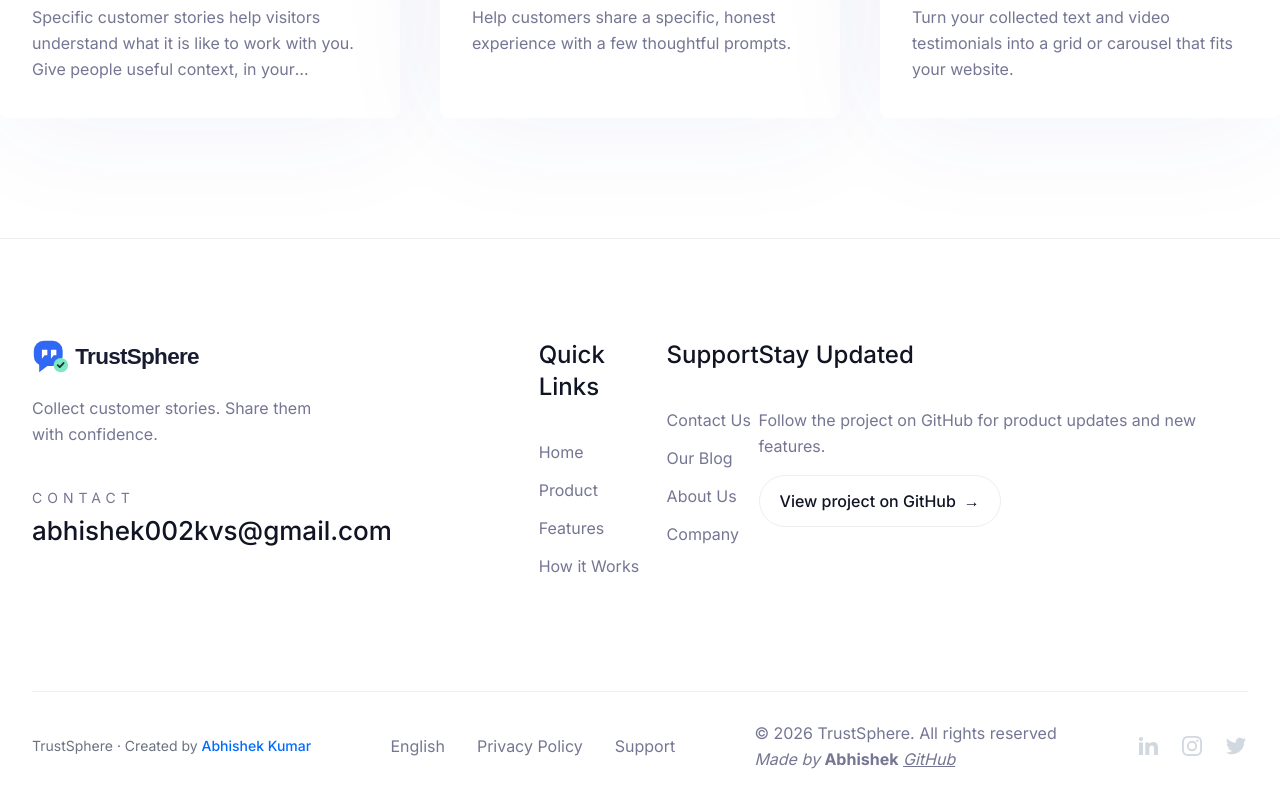
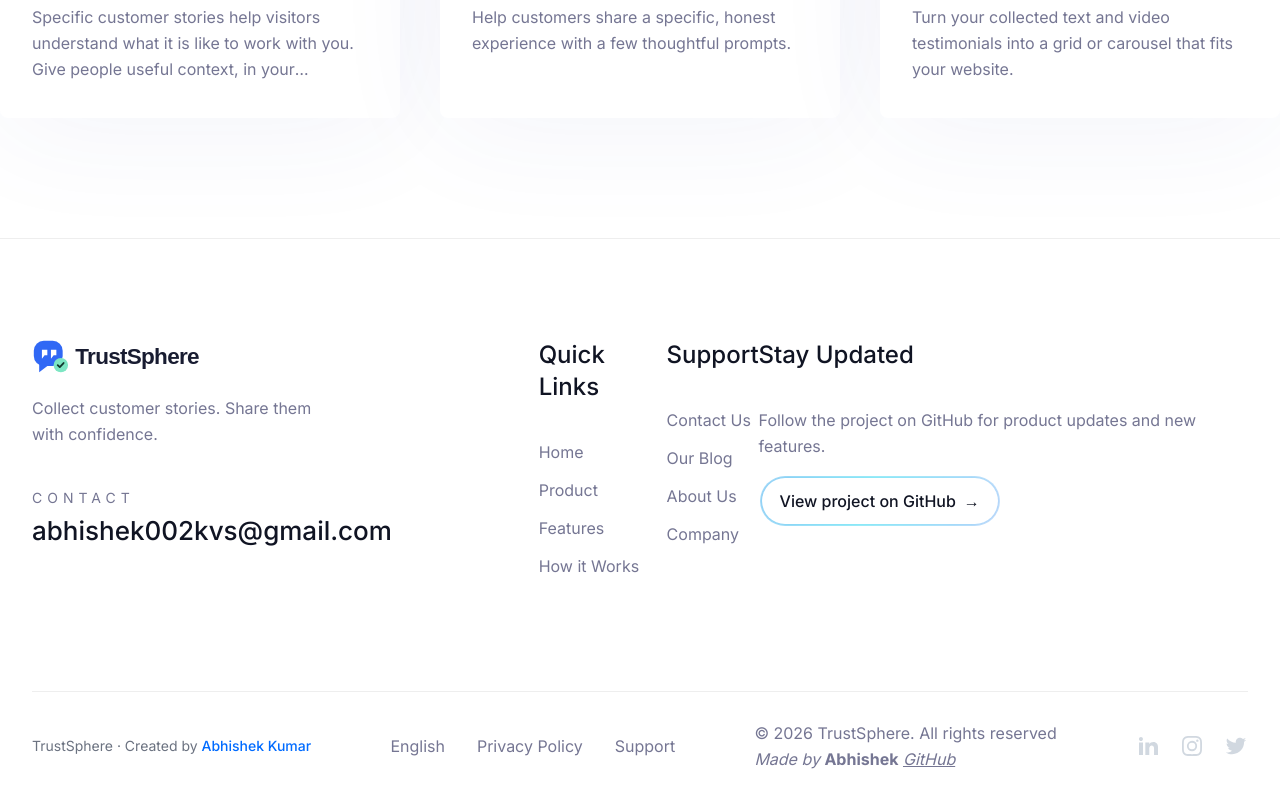
Before and after one commit to abhishek1711mmmut/Testimonial-TrustSphere, a Next.js app in the folder Frontend/: page / in a window 1280 px wide. Shown: the part 7463-8263 px from the top of the page. Built offline with nearby package versions, Linux system fonts and the light colour scheme; no server answers.

Commit message:
view project on github btn css changed

```diff
--- a/Frontend/src/app/globals.css
+++ b/Frontend/src/app/globals.css
@@ -1,6 +1,48 @@
 @tailwind base;
 @tailwind components;
 @tailwind utilities;
+
+@keyframes github-glow-button {
+  0%,
+  100% {
+    background-position: 0 50%;
+  }
+
+  50% {
+    background-position: 100% 50%;
+  }
+}
+
+.github-glow-button {
+  position: relative;
+  isolation: isolate;
+  z-index: 0;
+}
+
+.github-glow-button::before {
+  content: "";
+  position: absolute;
+  inset: 0;
+  z-index: -1;
+  border-radius: inherit;
+  background: linear-gradient(110deg, #2563eb, #22d3ee, #a78bfa, #2563eb);
+  background-size: 300% 100%;
+  filter: blur(5px);
+  opacity: 0.85;
+  animation: github-glow-button 8s linear infinite;
+  padding: 2px;
+  -webkit-mask:
+    linear-gradient(#fff 0 0) content-box,
+    linear-gradient(#fff 0 0);
+  -webkit-mask-composite: xor;
+  mask-composite: exclude;
+}
+
+@media (prefers-reduced-motion: reduce) {
+  .github-glow-button::before {
+    animation: none;
+  }
+}
 
 * {
   scroll-behavior: smooth;
--- a/Frontend/src/components/Footer/index.tsx
+++ b/Frontend/src/components/Footer/index.tsx
@@ -211,7 +211,7 @@ const Footer = () => {
                       href="https://github.com/abhishek1711mmmut"
                       target="_blank"
                       rel="noopener noreferrer"
-                      className="inline-flex items-center gap-2 rounded-full border border-stroke px-5 py-3 font-medium text-black transition hover:border-primary hover:text-primary dark:border-strokedark dark:text-white"
+                      className="github-glow-button inline-flex items-center gap-2 rounded-full border border-transparent px-5 py-3 font-medium text-black transition hover:text-primary dark:text-white"
                     >
                       View project on GitHub <span aria-hidden="true">→</span>
                     </a>
```
